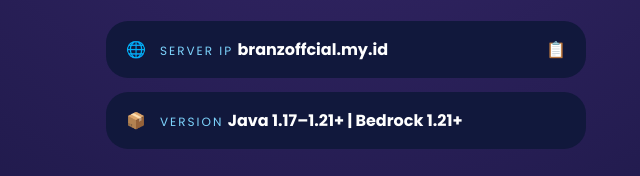
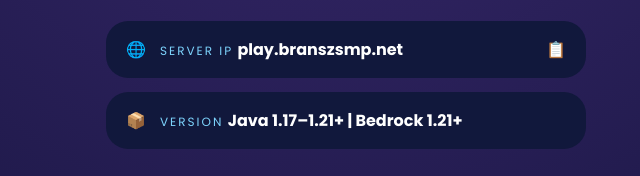
Before and after one commit to Justinmoon03/Webite-new-bransz, a plain HTML site: page index.html in a window 1280 px wide. Shown: the part 351-527 px from the top of the page, 294-934 px from the left. Drawn offline with Linux system fonts and the light colour scheme; no server answers.

Commit message:
Update server IP and status URL in index.html

```diff
--- a/index.html
+++ b/index.html
@@ -171,7 +171,7 @@ Bransz SMP adalah server Minecraft Economy Survival dengan komunitas ramah dan f
     🌐
     <div class="info-text">
       <span>SERVER IP</span>
-      <strong id="ip">branzoffcial.my.id</strong>
+      <strong id="ip">play.branszsmp.net</strong>
     </div>
     <div class="copy" onclick="copyIP()">📋</div>
   </div>
@@ -187,7 +187,7 @@ Bransz SMP adalah server Minecraft Economy Survival dengan komunitas ramah dan f
 
 <div style="text-align:center" class="fade-up">
   <a class="btn-main"
-     href="minecraft://?addExternalServer=Bransz SMP|branzoffcial.my.id:19132">
+     href="minecraft://?addExternalServer=Bransz SMP|play.branszsmp.net:19132">
     Join Server
   </a>
 </div>
@@ -232,7 +232,7 @@ const obs=new IntersectionObserver(e=>{
 },{threshold:.2});
 els.forEach(el=>obs.observe(el));
 
-const STATUS_URL = "https://api.mcstatus.io/v2/status/java/branzoffcial.my.id";
+const STATUS_URL = "https://api.mcstatus.io/v2/status/java/play.branszsmp.net";
 const statusBox = document.getElementById("statusBox");
 const playerText = document.getElementById("player");
 
```
